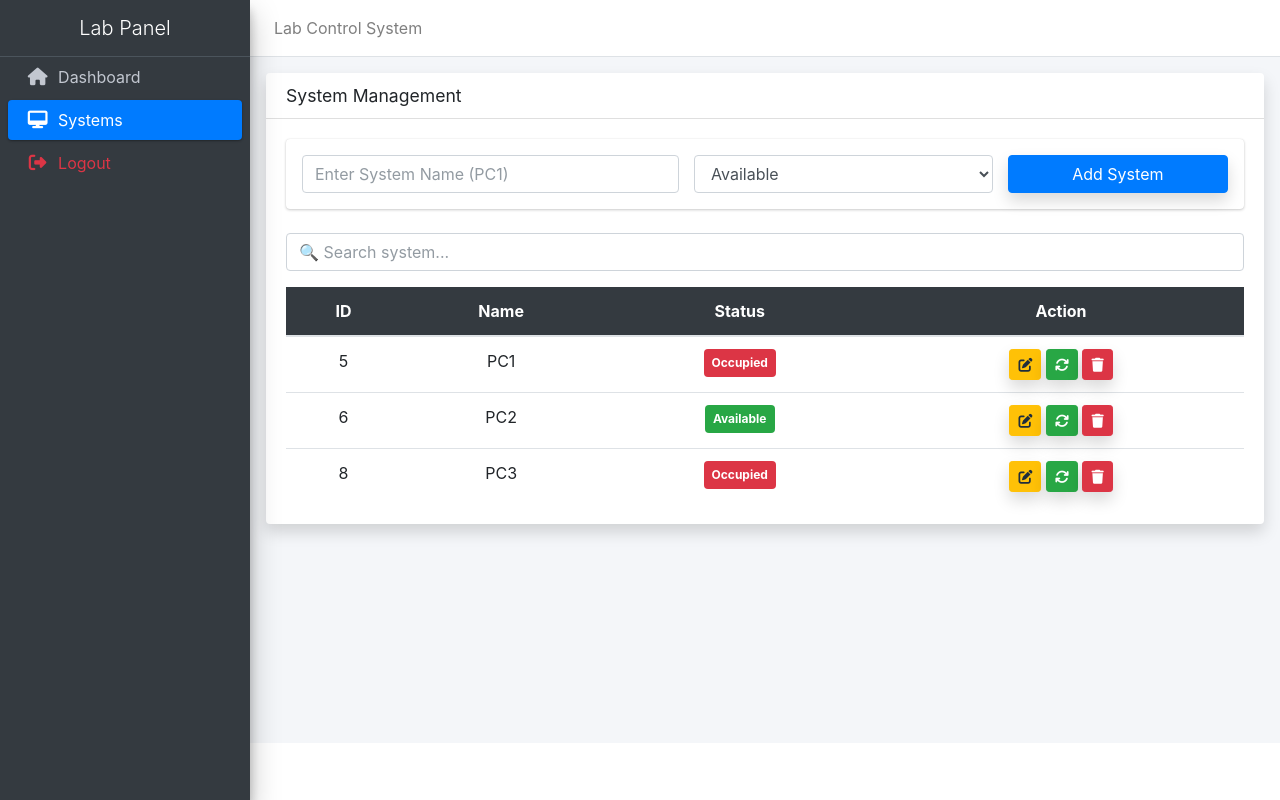
After one commit to pinky2125/lab-control-system, a Flask app: page /systems in a window 1280 px wide. The commit adds this page. Run offline with Flask 3, Linux system fonts and the light colour scheme; the visitor is signed in with stand-in values (Sample User, id 1); data comes from the database, SQL or seed files in the repository; both versions use the stored data as it was after the commit; some libraries are stand-ins or nearby versions.

Commit message:
Added edit system feature, improved UI, login page design

```diff
--- a/app/__init__.py
+++ b/app/__init__.py
@@ -1,9 +1,13 @@
 from flask import Flask
+from .database import init_db
 
 def create_app():
     app = Flask(__name__)
 
+    init_db()   #  this line is for database connection
+
     from .routes import main
     app.register_blueprint(main)
+    app.config['SECRET_KEY'] = 'secret123'
 
     return app
--- a/app/routes.py
+++ b/app/routes.py
@@ -1,7 +1,25 @@
-from flask import Blueprint, render_template, request, redirect
+from flask import Blueprint, render_template, request, redirect, session, flash
+import sqlite3
 
 main = Blueprint('main', __name__)
 
+# -------------------- SYSTEMS PAGE --------------------
+@main.route('/systems')
+def systems():
+    if 'user' not in session:
+        return redirect('/')
+
+    conn = sqlite3.connect('lab.db')
+    cursor = conn.cursor()
+
+    data = cursor.execute("SELECT * FROM systems").fetchall()
+
+    conn.close()
+
+    return render_template('systems.html', systems=data, page_title="Systems")
+
+
+# -------------------- LOGIN --------------------
 @main.route('/', methods=['GET', 'POST'])
 def login():
     if request.method == 'POST':
@@ -9,13 +27,126 @@ def login():
         password = request.form['password']
 
         if username == "admin" and password == "123":
+            session['user'] = username
             return redirect('/dashboard')
         else:
-            return "Invalid Credentials ❌"
+            flash("Invalid Credentials ❌", "danger")
 
     return render_template('login.html')
 
 
+# -------------------- DASHBOARD --------------------
 @main.route('/dashboard')
 def dashboard():
-    return "Welcome to Dashboard 🚀"
+    if 'user' not in session:
+        return redirect('/')
+
+    conn = sqlite3.connect('lab.db')
+    cursor = conn.cursor()
+
+    total = cursor.execute("SELECT COUNT(*) FROM systems").fetchone()[0]
+    available = cursor.execute("SELECT COUNT(*) FROM systems WHERE status='Available'").fetchone()[0]
+    occupied = cursor.execute("SELECT COUNT(*) FROM systems WHERE status='Occupied'").fetchone()[0]
+
+    conn.close()
+
+    return render_template(
+        'dashboard.html',
+        total=total,
+        available=available,
+        occupied=occupied,
+        page_title="Dashboard"
+    )
+
+
+# -------------------- ADD SYSTEM --------------------
+@main.route('/add-system', methods=['POST'])
+def add_system():
+    name = request.form['name']
+    status = request.form['status']
+
+    conn = sqlite3.connect('lab.db')
+    cursor = conn.cursor()
+
+    cursor.execute(
+        "INSERT INTO systems (name, status) VALUES (?, ?)",
+        (name, status)
+    )
+
+    conn.commit()
+    conn.close()
+
+    flash("System Added Successfully ✅", "success")
+
+    return redirect('/systems')
+
+
+# -------------------- TOGGLE STATUS --------------------
+@main.route('/toggle/<int:id>')
+def toggle(id):
+    conn = sqlite3.connect('lab.db')
+    cursor = conn.cursor()
+
+    current = cursor.execute(
+        "SELECT status FROM systems WHERE id=?",
+        (id,)
+    ).fetchone()[0]
+
+    new_status = "Occupied" if current == "Available" else "Available"
+
+    cursor.execute(
+        "UPDATE systems SET status=? WHERE id=?",
+        (new_status, id)
+    )
+
+    conn.commit()
+    conn.close()
+
+    flash("Status Updated 🔄", "info")
+
+    return redirect('/systems')
+
+
+# -------------------- DELETE --------------------
+@main.route('/delete/<int:id>')
+def delete(id):
+    conn = sqlite3.connect('lab.db')
+    cursor = conn.cursor()
+
+    cursor.execute("DELETE FROM systems WHERE id=?", (id,))
+
+    conn.commit()
+    conn.close()
+
+    flash("System Deleted ❌", "danger")
+
+    return redirect('/systems')
+
+
+# -------------------- LOGOUT --------------------
+@main.route('/logout')
+def logout():
+    session.pop('user', None)
+    return redirect('/')
+
+# -------------------- UPDATE SYSTEM --------------------
+@main.route('/update-system', methods=['POST'])
+def update_system():
+    id = request.form['id']
+    name = request.form['name']
+    status = request.form['status']
+
+    conn = sqlite3.connect('lab.db')
+    cursor = conn.cursor()
+
+    cursor.execute(
+        "UPDATE systems SET name=?, status=? WHERE id=?",
+        (name, status, id)
+    )
+
+    conn.commit()
+    conn.close()
+
+    flash("System Updated ✏️", "info")
+
+    return redirect('/systems')
--- /dev/null
+++ b/app/templates/base.html
@@ -0,0 +1,76 @@
+<!DOCTYPE html>
+<html>
+<head>
+    <title>Lab Control</title>
+
+    <!-- AdminLTE CSS -->
+    <link rel="stylesheet" href="https://cdn.jsdelivr.net/npm/admin-lte@3.2/dist/css/adminlte.min.css">
+
+    <!-- Font Awesome -->
+    <link rel="stylesheet" href="https://cdnjs.cloudflare.com/ajax/libs/font-awesome/6.5.0/css/all.min.css">
+
+</head>
+
+<body class="hold-transition sidebar-mini layout-fixed">
+
+<div class="wrapper">
+
+  <!-- Navbar -->
+  <nav class="main-header navbar navbar-expand navbar-white navbar-light">
+    <ul class="navbar-nav">
+      <li class="nav-item">
+        <span class="nav-link">Lab Control System</span>
+      </li>
+    </ul>
+  </nav>
+
+  <!-- Sidebar -->
+  <aside class="main-sidebar sidebar-dark-primary elevation-4">
+    <a href="#" class="brand-link text-center">
+      <span class="brand-text font-weight-light">Lab Panel</span>
+    </a>
+
+    <div class="sidebar">
+      <nav>
+        <ul class="nav nav-pills nav-sidebar flex-column">
+
+        <li class="nav-item">
+            <a href="/dashboard" class="nav-link {% if request.path == '/dashboard' %}active{% endif %}">
+                <i class="nav-icon fas fa-home"></i>
+                <p>Dashboard</p>
+             </a>
+        </li>
+
+        <li class="nav-item">
+            <a href="/systems" class="nav-link {% if request.path == '/systems' %}active{% endif %}">
+                <i class="nav-icon fas fa-desktop"></i>
+                <p>Systems</p>
+            </a>
+        </li>
+
+          <li class="nav-item">
+            <a href="/logout" class="nav-link text-danger">
+              <i class="nav-icon fas fa-sign-out-alt"></i>
+              <p>Logout</p>
+            </a>
+          </li>
+
+        </ul>
+      </nav>
+    </div>
+  </aside>
+
+  <!-- Content -->
+  <div class="content-wrapper p-3">
+    {% block content %}{% endblock %}
+  </div>
+
+</div>
+
+<!-- Scripts -->
+<script src="https://cdn.jsdelivr.net/npm/admin-lte@3.2/dist/js/adminlte.min.js"></script>
+<script src="https://code.jquery.com/jquery-3.6.0.min.js"></script>
+<script src="https://cdn.jsdelivr.net/npm/bootstrap@4.6.2/dist/js/bootstrap.bundle.min.js"></script>
+
+</body>
+</html>
--- /dev/null
+++ b/app/templates/systems.html
@@ -0,0 +1,199 @@
+{% extends "base.html" %}
+
+{% block content %}
+
+<!-- Flash Message -->
+{% with messages = get_flashed_messages(with_categories=true) %}
+  {% for category, msg in messages %}
+    <div class="alert alert-success alert-dismissible fade show" role="alert">
+      {{ msg }}
+      <button type="button" class="close" data-dismiss="alert">&times;</button>
+    </div>
+  {% endfor %}
+{% endwith %}
+
+<div class="card shadow">
+
+  <div class="card-header d-flex justify-content-between align-items-center">
+    <h3 class="card-title">System Management</h3>
+  </div>
+
+  <div class="card-body">
+
+    <!-- ADD SYSTEM -->
+    <div class="card p-3 mb-4">
+      <form method="POST" action="/add-system" class="row g-2">
+
+        <div class="col-md-5">
+          <input type="text" name="name" class="form-control" placeholder="Enter System Name (PC1)" required>
+        </div>
+
+        <div class="col-md-4">
+          <select name="status" class="form-control">
+            <option value="Available">Available</option>
+            <option value="Occupied">Occupied</option>
+          </select>
+        </div>
+
+        <div class="col-md-3">
+          <button class="btn btn-primary w-100 shadow">Add System</button>
+        </div>
+
+      </form>
+    </div>
+
+    <!-- SEARCH -->
+    <input type="text" id="searchInput" class="form-control mb-3" placeholder="🔍 Search system...">
+
+    <!-- TABLE -->
+    <table class="table table-hover text-center">
+
+      <thead class="bg-dark text-white">
+        <tr>
+          <th>ID</th>
+          <th>Name</th>
+          <th>Status</th>
+          <th>Action</th>
+        </tr>
+      </thead>
+
+      <tbody id="systemTable">
+
+        {% for s in systems %}
+        <tr>
+          <td>{{ s[0] }}</td>
+          <td>{{ s[1] }}</td>
+
+          <td>
+            {% if s[2] == "Available" %}
+              <span class="badge bg-success p-2">Available</span>
+            {% else %}
+              <span class="badge bg-danger p-2">Occupied</span>
+            {% endif %}
+          </td>
+
+          <td>
+
+            <!-- EDIT -->
+            <button class="btn btn-warning btn-sm shadow edit-btn"
+              data-id="{{ s[0] }}"
+              data-name="{{ s[1] }}"
+              data-status="{{ s[2] }}">
+              <i class="fas fa-edit"></i>
+            </button>
+
+            <!-- TOGGLE -->
+            <a href="/toggle/{{ s[0] }}" class="btn btn-success btn-sm shadow">
+              <i class="fas fa-sync"></i>
+            </a>
+
+            <!-- DELETE -->
+            <a href="#" class="btn btn-danger btn-sm shadow delete-btn" data-id="{{ s[0] }}">
+              <i class="fas fa-trash"></i>
+            </a>
+
+          </td>
+        </tr>
+        {% endfor %}
+
+      </tbody>
+
+    </table>
+
+  </div>
+</div>
+
+<!-- ================= EDIT MODAL ================= -->
+<div class="modal fade" id="editModal" tabindex="-1">
+  <div class="modal-dialog">
+    <div class="modal-content">
+
+      <form method="POST" action="/update-system">
+
+        <div class="modal-header">
+          <h5>Edit System</h5>
+          <button type="button" class="close" data-dismiss="modal">&times;</button>
+        </div>
+
+        <div class="modal-body">
+
+          <input type="hidden" name="id" id="edit-id">
+
+          <div class="mb-2">
+            <label>System Name</label>
+            <input type="text" name="name" id="edit-name" class="form-control">
+          </div>
+
+          <div>
+            <label>Status</label>
+            <select name="status" id="edit-status" class="form-control">
+              <option value="Available">Available</option>
+              <option value="Occupied">Occupied</option>
+            </select>
+          </div>
+
+        </div>
+
+        <div class="modal-footer">
+          <button class="btn btn-primary">Update</button>
+        </div>
+
+      </form>
+
+    </div>
+  </div>
+</div>
+
+<!-- SEARCH SCRIPT -->
+<script>
+document.getElementById("searchInput").addEventListener("keyup", function() {
+    let value = this.value.toLowerCase();
+    let rows = document.querySelectorAll("#systemTable tr");
+
+    rows.forEach(row => {
+        let text = row.innerText.toLowerCase();
+        row.style.display = text.includes(value) ? "" : "none";
+    });
+});
+</script>
+
+<!-- DELETE CONFIRM -->
+<script>
+document.querySelectorAll(".delete-btn").forEach(btn => {
+    btn.addEventListener("click", function() {
+        let id = this.getAttribute("data-id");
+
+        if(confirm("Are you sure you want to delete this system?")) {
+            window.location.href = "/delete/" + id;
+        }
+    });
+});
+</script>
+
+<!-- EDIT MODAL SCRIPT -->
+<script>
+document.querySelectorAll(".edit-btn").forEach(btn => {
+    btn.addEventListener("click", function() {
+
+        document.getElementById("edit-id").value = this.dataset.id;
+        document.getElementById("edit-name").value = this.dataset.name;
+        document.getElementById("edit-status").value = this.dataset.status;
+
+        $('#editModal').modal('show');
+    });
+});
+</script>
+
+<!-- HOVER EFFECT -->
+<style>
+table tbody tr {
+    transition: 0.2s;
+}
+
+table tbody tr:hover {
+    background-color: rgba(0,0,0,0.05);
+    transform: scale(1.01);
+}
+</style>
+
+{% endblock %}
```
Also changed, not shown: app/database.py (added, +16 -0 lines), app/templates/dashboard.html (added, +45 -0 lines), app/templates/login.html (+48 -33 lines), lab.db (added).
